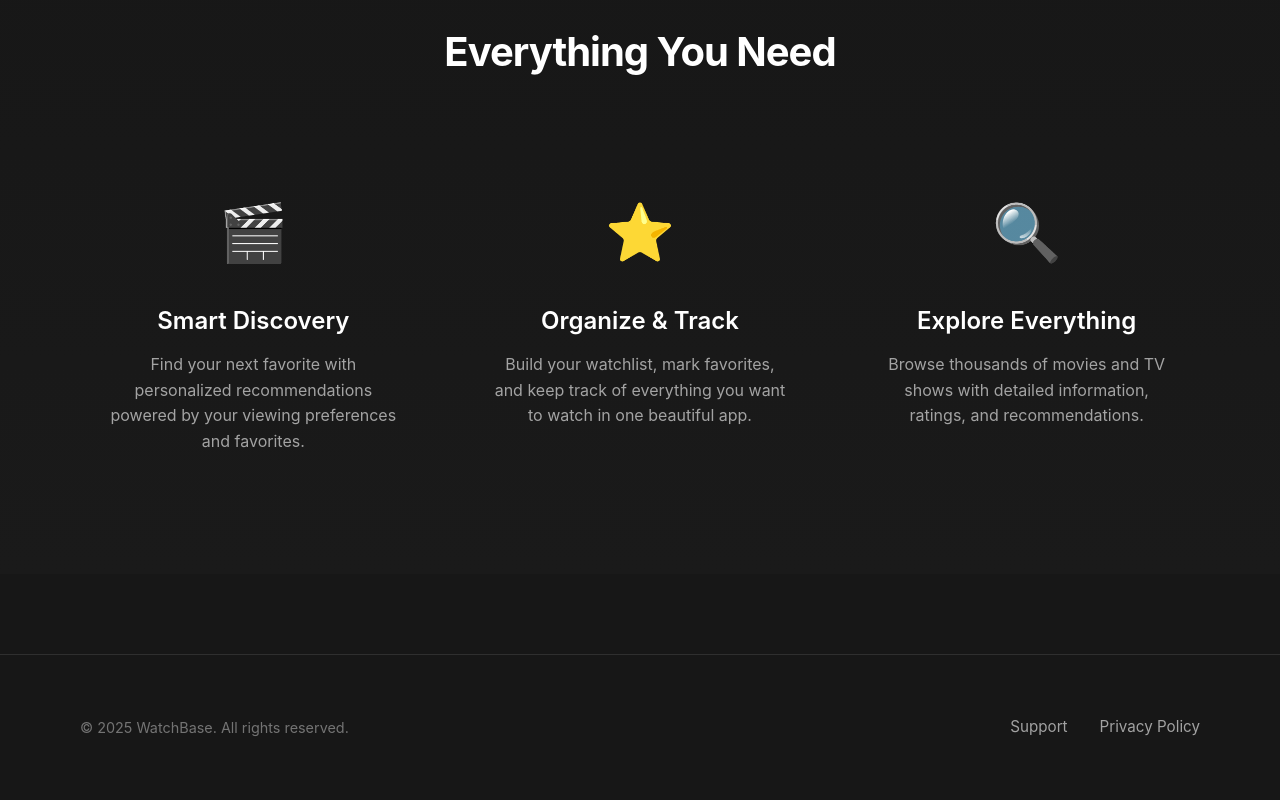
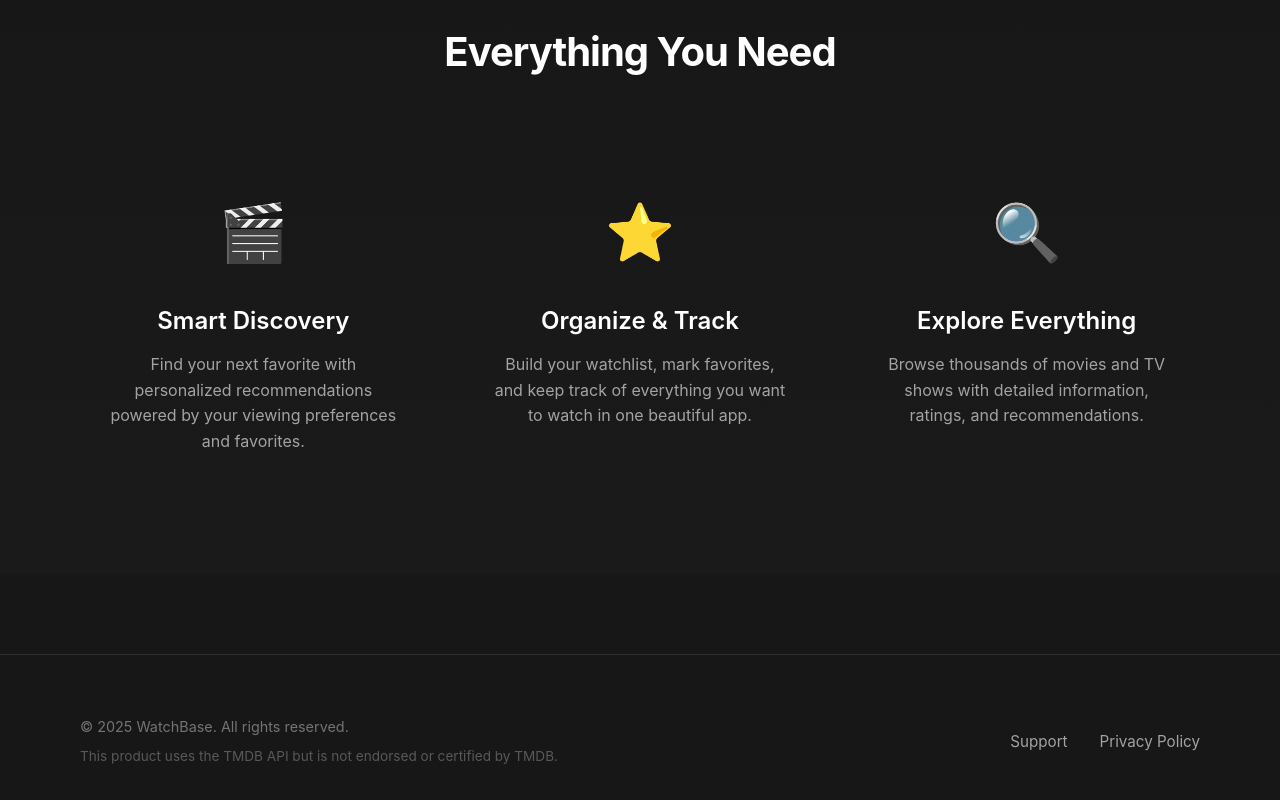
Before and after one commit to joshgallantt/WatchBaseWeb, a plain HTML site: page index.html in a window 1280 px wide. Shown: the part 1560-2360 px from the top of the page. Drawn offline with Linux system fonts and the light colour scheme.

Commit message:
Add TMDB attribution to website footers
- Add required TMDB API attribution notice
- Complies with TMDB Terms of Service
- Helps with App Store content rights approval

```diff
--- a/index.html
+++ b/index.html
@@ -407,7 +407,10 @@
     <footer>
         <div class="container">
             <div class="footer-content">
-                <div class="copyright">© 2025 WatchBase. All rights reserved.</div>
+                <div class="copyright">
+                    © 2025 WatchBase. All rights reserved.<br>
+                    <span style="font-size: 0.85rem; opacity: 0.7; margin-top: 8px; display: inline-block;">This product uses the TMDB API but is not endorsed or certified by TMDB.</span>
+                </div>
                 <div class="footer-links">
                     <a href="support.html">Support</a>
                     <a href="privacy-policy.html">Privacy Policy</a>
```
Also changed, not shown: privacy-policy.html (+4 -1 lines), support.html (+4 -1 lines).
